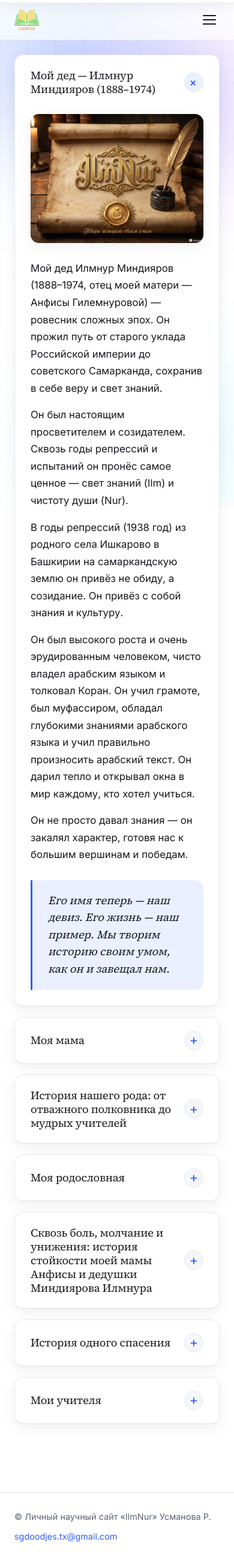
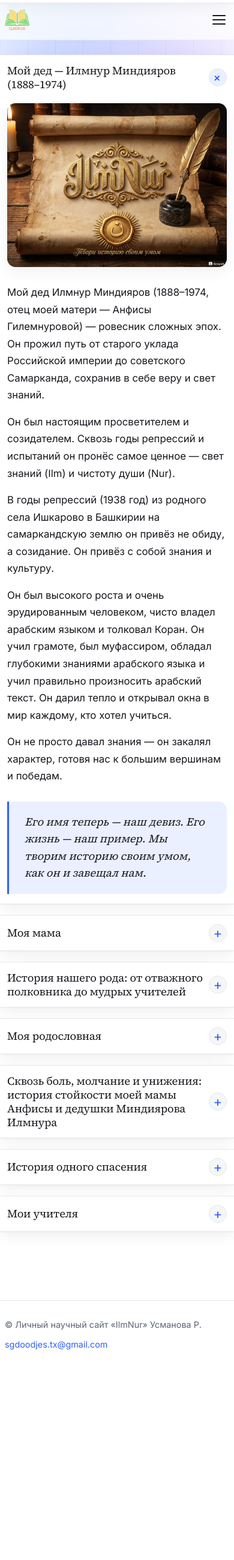
Before and after one commit to Rustam1955/rustamusman, a Flask app: page /ru/dynasty/ in a window 390 px wide. Shown: the whole page at 60% size. After the commit the page ends 2250 px from the top, so only its background shows below. Run offline with Flask 3, Linux system fonts and the light colour scheme.

Commit message:
Телефон: рубрики во всю ширину экрана, поля поуже
Рустам: «слева и справа столько свободных мест», «по шире», «по ширине
экрана». До 520 точек: поле страницы 8, рубрика (.acc) выходит за него —
от края до края, без боковых рамок и скруглений, текст в 12 точках от
края (было 51). На 360 точках абзацу 336 вместо 258. Проверено во фрейме
360 и 412: dynasty, главная, публикации, CV, контакты — прокрутки вбок нет.

Co-Authored-By: Claude Opus 5 (1M context) <noreply@anthropic.com>

```diff
--- a/static/css/style.css
+++ b/static/css/style.css
@@ -1438,7 +1438,7 @@ img {
   /* На телефоне схема выходит в поля карточки: две колонки по ~130px
      вместо ~110px, иначе «Гилемнуровна» и «родоначальник» не влезают */
   .shz-tree {
-    margin-inline: -18px;
+    margin-inline: -8px;
     padding: 18px 6px 20px;
     font-size: .8rem;
   }
@@ -2432,3 +2432,36 @@ a.pub-title:hover {
     --shadow: 0 1px 2px rgba(0, 0, 0, .3), 0 12px 32px rgba(0, 0, 0, .35);
   }
 }
+
+/* ---------- Телефон: рубрики во всю ширину экрана ----------
+   На 360 точках поле страницы (24) + рамка + поле рубрики (26) съедали по
+   51 точке с каждой стороны — на текст оставалось 258 из 360 (Рустам,
+   21.09.2026: «слева и справа столько свободных мест») */
+@media (max-width: 520px) {
+  .container {
+    padding: 0 8px;
+  }
+
+  .acc>summary {
+    padding: 14px 12px;
+    gap: 10px;
+  }
+
+  .acc-body {
+    padding: 2px 12px 16px;
+  }
+
+  .acc-icon {
+    width: 30px;
+    height: 30px;
+  }
+
+  /* Рубрики — во всю ширину экрана («по ширине экрана»): выходят за поле
+     страницы, без боковых рамок и скруглений; текст — в 12 точках от края */
+  .acc {
+    margin-inline: -8px;
+    border-radius: 0;
+    border-left: 0;
+    border-right: 0;
+  }
+}
```
